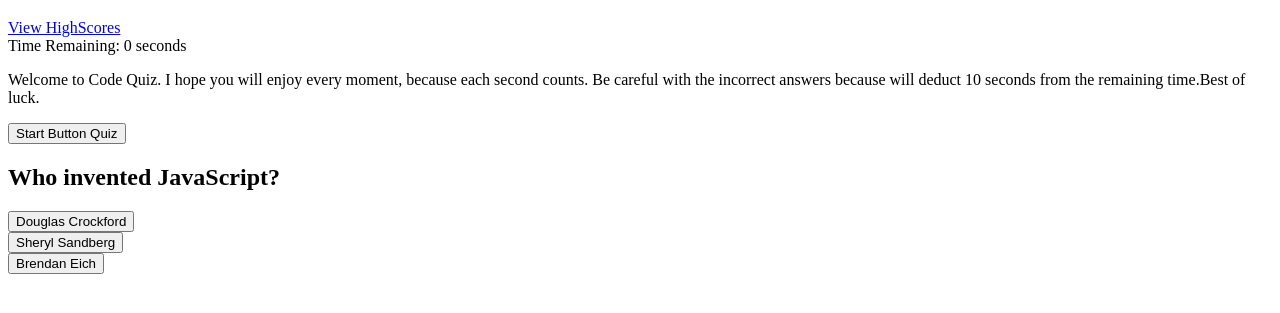
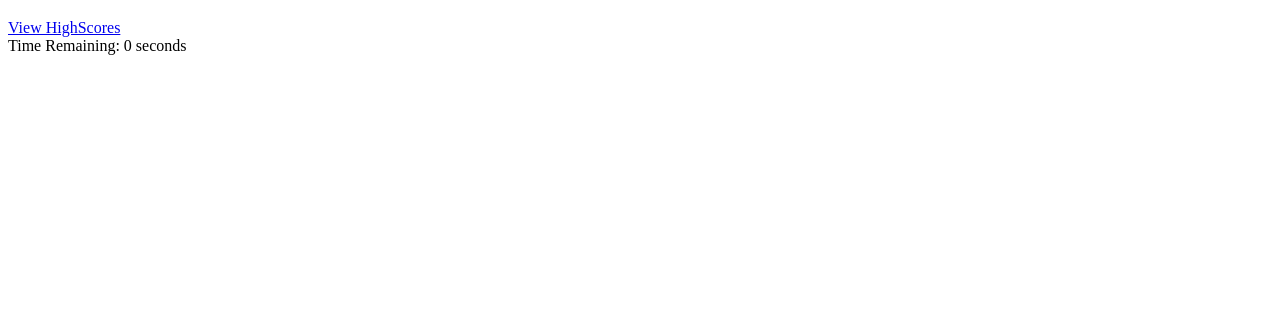
Before and after one commit to otivisan22/Code_Quiz, a plain HTML site: page assets/index.html in a window 1280 px wide. Both pictures are taken after a click on the button "Start Button Quiz". Shown: the part 61-374 px from the top of the page. Drawn offline with Linux system fonts and the light colour scheme.

Commit message:
remove start container

```diff
--- a/assets/index.html
+++ b/assets/index.html
@@ -15,16 +15,18 @@
       </div>
       <div>Time Remaining: <span id="timer">0</span> seconds</div>
     </header>
-    <main class="quiz container" id="quiz-container">
-      <p>
-        Welcome to Code Quiz. I hope you will enjoy every moment, because each
-        second counts. Be careful with the incorrect answers because will deduct
-        10 seconds from the remaining time.Best of luck.
-      </p>
-      <div class="start-button">
-        <button class="btn" id="start-btn">Start Button Quiz</button>
+    <main class="quiz-container" id="quiz-container">
+      <div id="start-container">
+        <p>
+          Welcome to Code Quiz. I hope you will enjoy every moment, because each
+          second counts. Be careful with the incorrect answers because will
+          deduct 10 seconds from the remaining time.Best of luck.
+        </p>
+        <div class="start-button">
+          <button class="btn" id="start-btn">Start Button Quiz</button>
+        </div>
       </div>
-      <div id="question" data-answer="Brendan Eich">
+      <!-- <div id="question" data-answer="Brendan Eich">
         <h2>Who invented JavaScript?</h2>
         <div>
           <button data-answer="Douglas Crockford">Douglas Crockford</button>
@@ -35,8 +37,8 @@
         <div>
           <button data-answer="Brendan Eich">Brendan Eich</button>
         </div>
-      </div>
+      </div> -->
     </main>
-    <script src="script.js"></script>
+    <script src="main.js"></script>
   </body>
 </html>
--- /dev/null
+++ b/assets/main.js
@@ -0,0 +1,9 @@
+const startButton = document.getElementById("start-btn");
+const quizContainer = document.getElementById("quiz-container");
+
+const startQuiz = () => {
+  const startContainer = document.getElementById("start-container");
+  quizContainer.removeChild(startContainer);
+};
+
+startButton.addEventListener("click", startQuiz);
--- a/assets/style.css
+++ b/assets/style.css
@@ -4,7 +4,7 @@
   justify-content: space-between;
 }
 
-.quiz container {
+.quiz-container {
   height: 50px;
   width: 50%;
   position: absolute;
```
